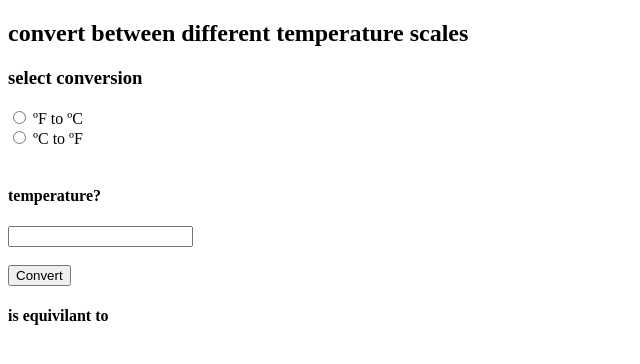
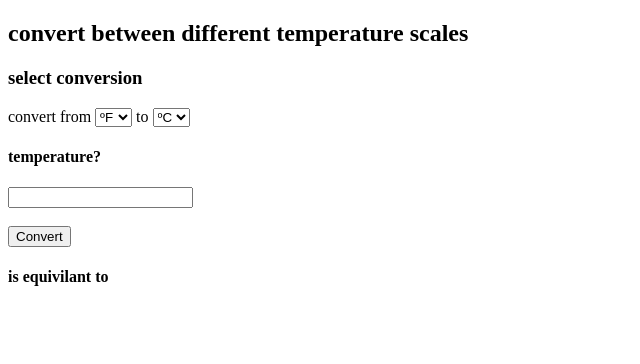
Before and after one commit to ryanroat/degConv, a plain HTML site: page index.html in a window 1280 px wide. Shown: the whole page, without its empty margins (0-640 px from the left). Drawn offline with Linux system fonts and the light colour scheme.

Commit message:
changed converstion formula choice to select input

```diff
--- a/index.html
+++ b/index.html
@@ -11,9 +11,20 @@
 <body>
   <h2>convert between different temperature scales</h2>
   <h3>select conversion</h3>
-  <!-- <form> -->
-  <input type="radio" name="conType" value="FC"> ºF to ºC <br>
-  <input type="radio" name="conType" value="CF"> ºC to ºF <br>
+
+  <!-- <input type="radio" name="conType" value="FC"> ºF to ºC <br>
+  <input type="radio" name="conType" value="CF"> ºC to ºF <br> -->
+
+  convert from
+  <select>
+    <option value="F">ºF</option>
+    <option value="C">ºC</option>
+  </select>
+  to
+  <select>
+    <option value="C">ºC</option>
+    <option value="F">ºF</option>
+  </select>
   <br>
   <h4>temperature?</h4>
   <input id="tempIn" type="number" name="tempIn">
@@ -23,7 +34,7 @@
   <h4>is equivilant to</h4>
   <span id="tempOut"></span>
 
-  <!-- </form> -->
+
 
   <script src="./convert.js"></script>
 
```
